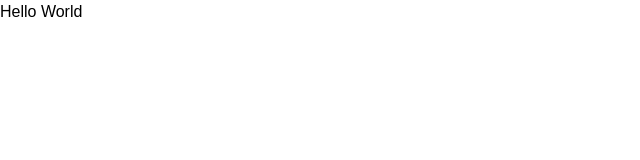
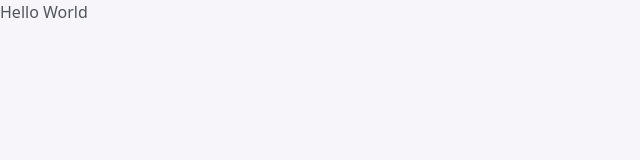
Before and after one commit to jhuelmo/eatly-front, a Next.js app: page / in a window 1280 px wide. Shown: the top 160 px of the page, without its empty margins (0-640 px from the left). Built offline with nearby package versions, Linux system fonts and the light colour scheme.

Commit message:
Added more styles to tailwind Logo moved to public

```diff
--- a/src/styles/globals.css
+++ b/src/styles/globals.css
@@ -4,6 +4,8 @@
 
 @layer base {
     :root {
+        --primary: 248 41% 55%;
+        --primary-contrast: 0 0% 100%;
         --background: 261 37% 97%;
 
         /*TextColors*/
@@ -15,10 +17,23 @@
         /*TextColors*/
         --text: 216, 9%, 34%;
     }
+
+    * {
+        margin: 0;
+        padding: 0;
+        box-sizing: border-box;
+    }
+
+    body {
+        @apply bg-background;
+        @apply text-text;
+    }
+    a {
+        color: inherit;
+        text-decoration: none;
+    }
+    h2 {
+        @apply text-2xl;
+        @apply font-bold;
+    }
 }
-
-body {
-    color: var(--foreground);
-    background: var(--background);
-    font-family: Arial, Helvetica, sans-serif;
-}
--- a/tailwind.config.ts
+++ b/tailwind.config.ts
@@ -10,6 +10,10 @@ export default {
     theme: {
         extend: {
             colors: {
+                primary: {
+                    DEFAULT: "hsl(var(--primary))",
+                    contrast: "hsl(var(--primary-contrast))",
+                },
                 background: "hsl(var(--background))",
                 text: {
                     DEFAULT: "hsl(var(--text))",
```
Also changed, not shown: public/eatly-logo.svg (renamed from src/app/eatly-logo.svg).
